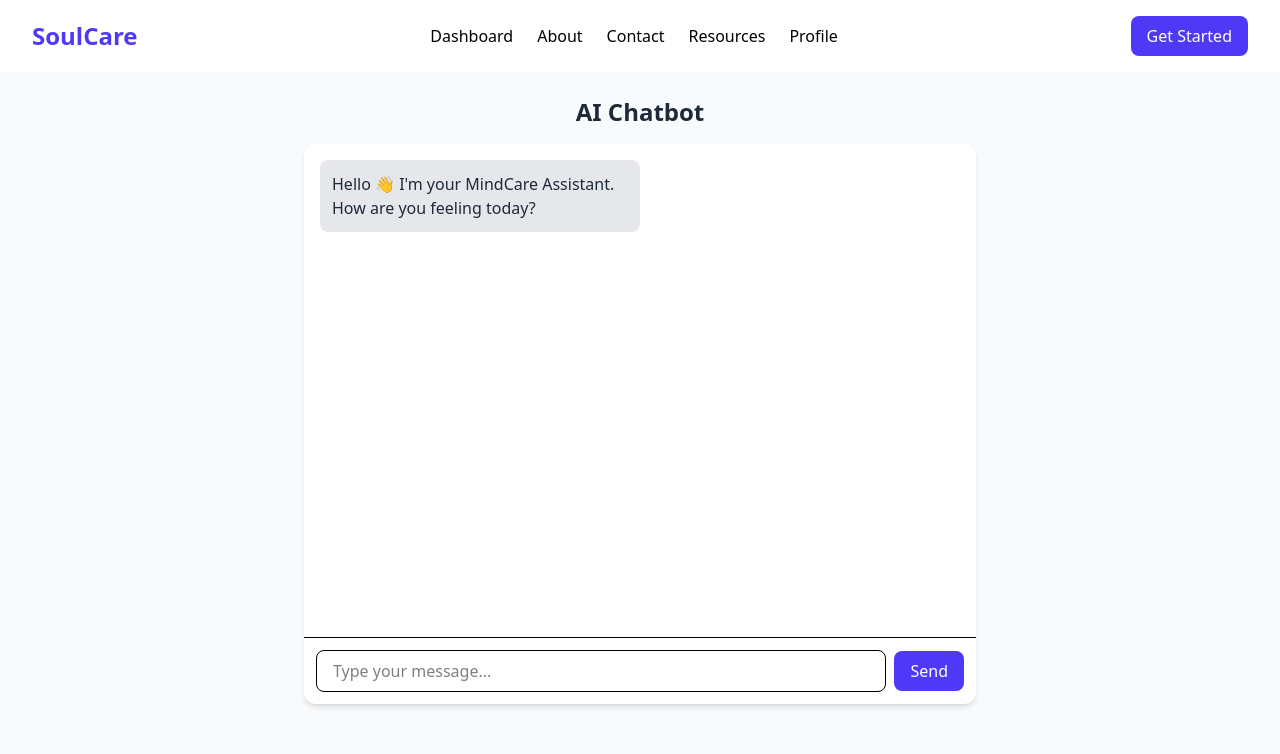
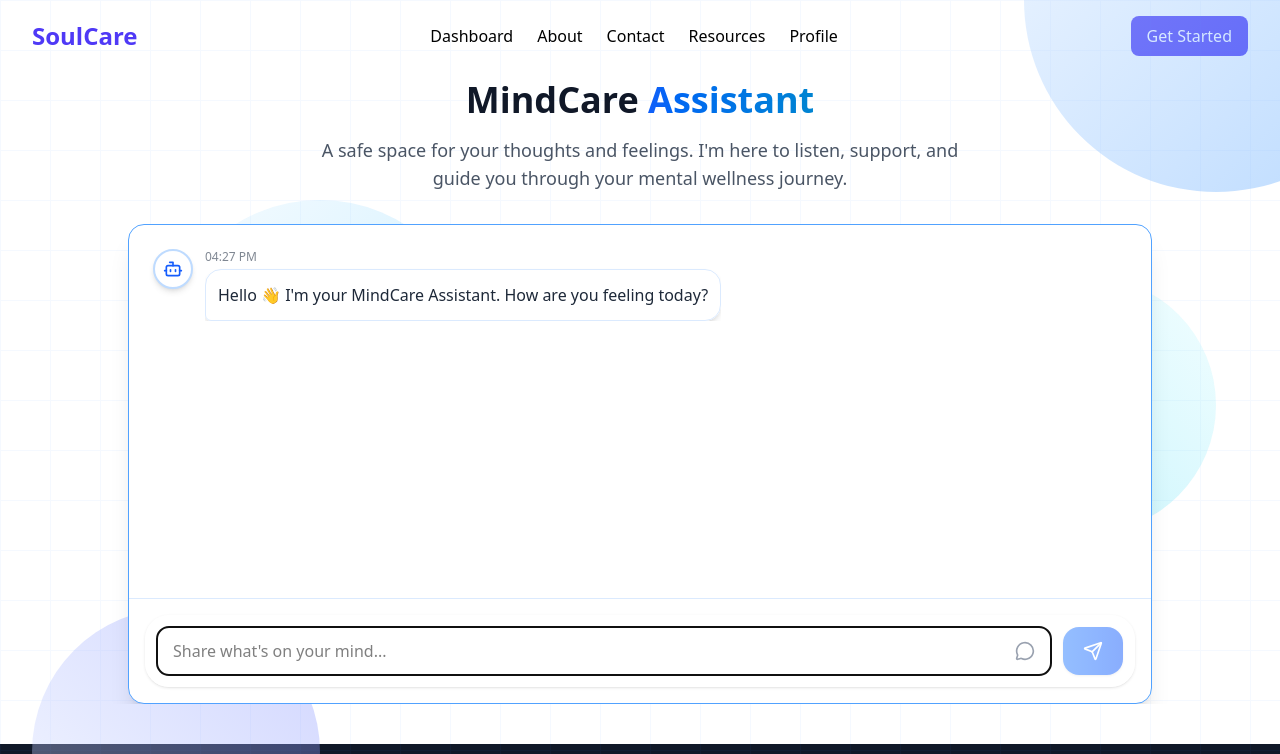
Before and after one commit to riteshpandey9450/SoulCare, a React (Vite) app in the folder frontend/: page /chatbot in a window 1280 px wide. Shown: the top 754 px of the page. Built offline with nearby package versions, Linux system fonts and the light colour scheme.

Commit message:
ChatBot UI update by Harshit

```diff
--- a/frontend/src/pages/ChatBotPage.jsx
+++ b/frontend/src/pages/ChatBotPage.jsx
@@ -1,70 +1,276 @@
-import { useState } from "react";
+import React, { useState, useEffect, useRef } from "react";
+import { Bot, User, Send, MessageCircle } from "lucide-react";
 
+/* --- Small local UI primitives so the page is standalone --- */
+function Button({
+  children,
+  className = "",
+  disabled,
+  onClick,
+  type = "button",
+  ...rest
+}) {
+  return (
+    <button
+      type={type}
+      onClick={onClick}
+      disabled={disabled}
+      className={`inline-flex items-center justify-center ${className}`}
+      {...rest}
+    >
+      {children}
+    </button>
+  );
+}
+
+const Input = React.forwardRef(({ className = "", ...props }, ref) => {
+  return <input ref={ref} {...props} className={`${className}`} />;
+});
+Input.displayName = "Input";
+
+/* --- Chatbot Page (redesigned + enhanced scrollbar) --- */
 export default function ChatbotPage() {
   const [messages, setMessages] = useState([
-    { sender: "bot", text: "Hello 👋 I'm your MindCare Assistant. How are you feeling today?" },
+    {
+      sender: "bot",
+      text: "Hello 👋 I'm your MindCare Assistant. How are you feeling today?",
+      timestamp: new Date(),
+    },
   ]);
   const [input, setInput] = useState("");
+  const [isTyping, setIsTyping] = useState(false);
 
-  // Handle sending a message
+  const typingTimer = useRef(null);
+  const messagesRef = useRef(null);
+  const inputRef = useRef(null);
+
+  const [footerHeight, setFooterHeight] = useState(56);
+  const [headerHeight, setHeaderHeight] = useState(120);
+
+  // measure header/footer to avoid overlap
+  useEffect(() => {
+    const measure = () => {
+      const footerEl = document.querySelector("footer");
+      const headerEl = document.querySelector("header");
+      setFooterHeight(footerEl?.offsetHeight ?? 56);
+      setHeaderHeight(headerEl?.offsetHeight ?? 120);
+    };
+    measure();
+    const t = setTimeout(measure, 300);
+    window.addEventListener("resize", measure);
+    const observer = new MutationObserver(measure);
+    observer.observe(document.body, { childList: true, subtree: true });
+    return () => {
+      clearTimeout(t);
+      window.removeEventListener("resize", measure);
+      observer.disconnect();
+    };
+  }, []);
+
+  // keep messages container scrolled to bottom
+  useEffect(() => {
+    const el = messagesRef.current;
+    if (!el) return;
+    setTimeout(() => {
+      try {
+        el.scrollTo({ top: el.scrollHeight, behavior: "smooth" });
+      } catch (e) {
+        el.scrollTop = el.scrollHeight;
+      }
+    }, 50);
+  }, [messages, isTyping]);
+
+  useEffect(() => {
+    inputRef.current?.focus();
+  }, []);
+
   const sendMessage = () => {
     if (!input.trim()) return;
+    const newMessage = {
+      sender: "user",
+      text: input,
+      timestamp: new Date(),
+    };
+    setMessages((prev) => [...prev, newMessage]);
+    setInput("");
+    setTimeout(() => inputRef.current?.focus(), 0);
 
-    // Add user message
-    const newMessage = { sender: "user", text: input };
-    setMessages((prev) => [...prev, newMessage]);
-
-    // Simulated AI response
-    setTimeout(() => {
+    setIsTyping(true);
+    if (typingTimer.current) clearTimeout(typingTimer.current);
+    typingTimer.current = setTimeout(() => {
+      setIsTyping(false);
+      const responses = [
+        "I understand. Remember to take a deep breath 🌿. Would you like a relaxation audio?",
+        "That sounds challenging. You're not alone in this. What's been helping you cope lately?",
+        "Thank you for sharing that with me. Your feelings are valid. Would you like some mindfulness exercises?",
+        "I hear you. Sometimes it helps to focus on small, positive steps. What's one thing that made you smile today?",
+        "Your mental health matters. Consider speaking with a professional if you need additional support. How can I help you today?",
+      ];
       setMessages((prev) => [
         ...prev,
-        { sender: "bot", text: "I understand. Remember to take a deep breath 🌿. Would you like a relaxation audio?" },
+        {
+          sender: "bot",
+          text: responses[Math.floor(Math.random() * responses.length)],
+          timestamp: new Date(),
+        },
       ]);
-    }, 1000);
-
-    setInput("");
+      setTimeout(() => inputRef.current?.focus(), 0);
+    }, 1200);
   };
 
+  const handleKeyPress = (e) => {
+    if (e.key === "Enter" && !e.shiftKey) {
+      e.preventDefault();
+      sendMessage();
+    }
+  };
+
+  const chatBoxMaxHeight = Math.max(
+    450 ,
+    window.innerHeight - headerHeight - footerHeight - 120
+  );
+
   return (
-    <div className="min-h-screen bg-gray-50 flex flex-col items-center p-6">
-      <h1 className="text-2xl font-bold text-gray-800 mb-4">AI Chatbot</h1>
+    <div
+      className="min-h-full relative overflow-x-hidden"
+      style={{ backgroundColor: "#ffffff" }}
+    >
+      {/* Background Pattern with Blue Patches - matching homepage */}
+      <div className="fixed inset-0 pointer-events-none">
+        <div className="absolute inset-0 opacity-5">
+          <div className="h-full w-full" style={{
+            backgroundImage: `linear-gradient(#3b82f6 1px, transparent 1px), linear-gradient(90deg, #3b82f6 1px, transparent 1px)`,
+            backgroundSize: '50px 50px'
+          }}></div>
+        </div>
 
-      {/* Chat Window */}
-      <div className="w-full max-w-2xl bg-white shadow-md rounded-xl flex flex-col h-[70vh]">
+        <div className="absolute top-0 right-0 w-96 h-96 bg-gradient-to-br from-blue-100 to-blue-400 rounded-full opacity-40 -translate-y-1/2 translate-x-1/3"></div>
+        <div className="absolute top-1/4 left-1/4 w-80 h-80 bg-gradient-to-br from-sky-100 to-sky-400 rounded-full opacity-30 -translate-x-1/2"></div>
+        <div className="absolute bottom-0 right-3/4 w-72 h-72 bg-gradient-to-tr from-indigo-100 to-indigo-400 rounded-full opacity-35 translate-y-1/3"></div>
+        <div className="absolute bottom-1/3 left-3/4 w-64 h-64 bg-gradient-to-bl from-cyan-100 to-cyan-400 rounded-full opacity-30"></div>
+      </div>
+
+      <main className="relative z-10 px-4 md:px-6 max-w-6xl mx-auto pt-2">
+        {/* Header */}
+        <header className="text-center mb-8">
+          <h1 className="text-3xl md:text-4xl font-bold mb-4">
+            <span className="text-gray-900">MindCare</span>
+            <span className="bg-gradient-to-r from-blue-600 to-sky-600 bg-clip-text text-transparent">
+              {" "}
+              Assistant
+            </span>
+          </h1>
+          <p className="text-lg text-gray-600 max-w-2xl mx-auto">
+            A safe space for your thoughts and feelings. I'm here to listen,
+            support, and guide you through your mental wellness journey.
+          </p>
+        </header>
+
+        {/* Chat box */}
+        <div className="flex justify-center w-full min-h-[30rem] border-blue-600">
+          <div
+            className="w-full max-w-3xl sm:max-w-5xl bg-white backdrop-blur-sm border rounded-2xl shadow-xl flex flex-col  border-blue-400 "
+            style={{ maxHeight: chatBoxMaxHeight, overflow: "hidden" }}
+          >
             {/* Messages */}
-        <div className="flex-1 p-4 overflow-y-auto space-y-3">
+            <div
+              ref={messagesRef}
+              className="flex-1 overflow-y-auto p-6 space-y-4"
+            >
               {messages.map((msg, idx) => (
-            <div
+                <article
                   key={idx}
-              className={`p-3 rounded-lg max-w-xs ${
-                msg.sender === "user"
-                  ? "ml-auto bg-indigo-600 text-white"
-                  : "mr-auto bg-gray-200 text-gray-800"
+                  className={`flex gap-3 items-start ${
+                    msg.sender === "user" ? "flex-row-reverse" : "flex-row"
                   }`}
                 >
+                  <div
+                    className={`flex-shrink-0 w-10 h-10 rounded-full flex items-center justify-center shadow-md ${
+                      msg.sender === "user"
+                        ? "bg-gradient-to-br from-blue-500 to-blue-600"
+                        : "bg-white border-2 border-blue-200"
+                    }`}
+                  >
+                    {msg.sender === "user" ? (
+                      <User className="w-5 h-5 text-white" />
+                    ) : (
+                      <Bot className="w-5 h-5 text-blue-600" />
+                    )}
+                  </div>
+                  <div className="max-w-[60%] overflow-hidden">
+                    <p className={`text-xs opacity-70 mb-1 ${
+                      msg.sender === "user" ? "text-right text-gray-500" : "text-left text-gray-600"
+                    }`}>
+                      {msg.timestamp.toLocaleTimeString([], {
+                        hour: "2-digit",
+                        minute: "2-digit",
+                      })}
+                    </p>
+                    {msg.sender === "user" ? (
+                      <div className="bg-gradient-to-br from-blue-500 to-blue-600 text-white p-3 rounded-2xl rounded-br-md shadow-md">
+                        <p className="text-sm md:text-base leading-relaxed break-words">
                           {msg.text}
+                        </p>
                       </div>
+                    ) : (
+                      <div className="bg-white/80 border border-blue-100 p-3 rounded-2xl rounded-bl-md shadow-md">
+                        <p className="text-sm md:text-base leading-relaxed text-gray-800 break-words">
+                          {msg.text}
+                        </p>
+                      </div>
+                    )}
+                  </div>
+                </article>
               ))}
+              {isTyping && (
+                <article className="flex gap-3 items-start animate-fadeIn">
+                  <div className="w-10 h-10 rounded-full bg-white border-2 border-blue-200 flex items-center justify-center shadow-md">
+                    <Bot className="w-5 h-5 text-blue-600" />
+                  </div>
+                  <div className="bg-white/80 border border-blue-100 p-4 rounded-2xl rounded-bl-md shadow-md min-w-[120px] max-w-[60%]">
+                    <div className="flex gap-1">
+                      <div className="w-2 h-2 bg-blue-400 rounded-full animate-pulse" />
+                      <div
+                        className="w-2 h-2 bg-blue-400 rounded-full animate-pulse"
+                        style={{ animationDelay: "0.15s" }}
+                      />
+                      <div
+                        className="w-2 h-2 bg-blue-400 rounded-full animate-pulse"
+                        style={{ animationDelay: "0.3s" }}
+                      />
+                    </div>
+                  </div>
+                </article>
+              )}
             </div>
 
-        {/* Input Box */}
-        <div className="p-3 border-t flex items-center gap-2">
-          <input
+            {/* Input */}
+            <div className="border-t border-blue-100 p-4">
+              <div className="relative bg-white/85 backdrop-blur-sm rounded-3xl p-3 shadow-sm flex items-center gap-3">
+                <div className="flex-1 relative">
+                  <Input
+                    ref={inputRef}
                     type="text"
-            className="flex-1 border rounded-lg px-4 py-2 focus:outline-none focus:ring-2 focus:ring-indigo-500"
-            placeholder="Type your message..."
+                    className="w-full h-12 pr-12 bg-white/95 border-none focus:ring-0 rounded-xl px-4"
+                    placeholder="Share what's on your mind..."
                     value={input}
                     onChange={(e) => setInput(e.target.value)}
-            onKeyDown={(e) => e.key === "Enter" && sendMessage()}
+                    onKeyDown={handleKeyPress}
                   />
-          <button
+                  <MessageCircle className="absolute right-4 top-1/2 transform -translate-y-1/2 w-5 h-5 text-gray-400" />
+                </div>
+                <Button
                   onClick={sendMessage}
-            className="bg-indigo-600 text-white px-4 py-2 rounded-lg hover:bg-indigo-700"
+                  disabled={!input.trim()}
+                  className="h-12 px-5 bg-gradient-to-r from-blue-500 to-blue-600 text-white rounded-2xl shadow transition-transform hover:scale-[1.03] disabled:opacity-50"
                 >
-            Send
-          </button>
+                  <Send className="w-5 h-5" />
+                </Button>
               </div>
             </div>
           </div>
+        </div>
+      </main>
+    </div>
   );
 }
```
Lines whose indentation alone changed are shown as unchanged.
